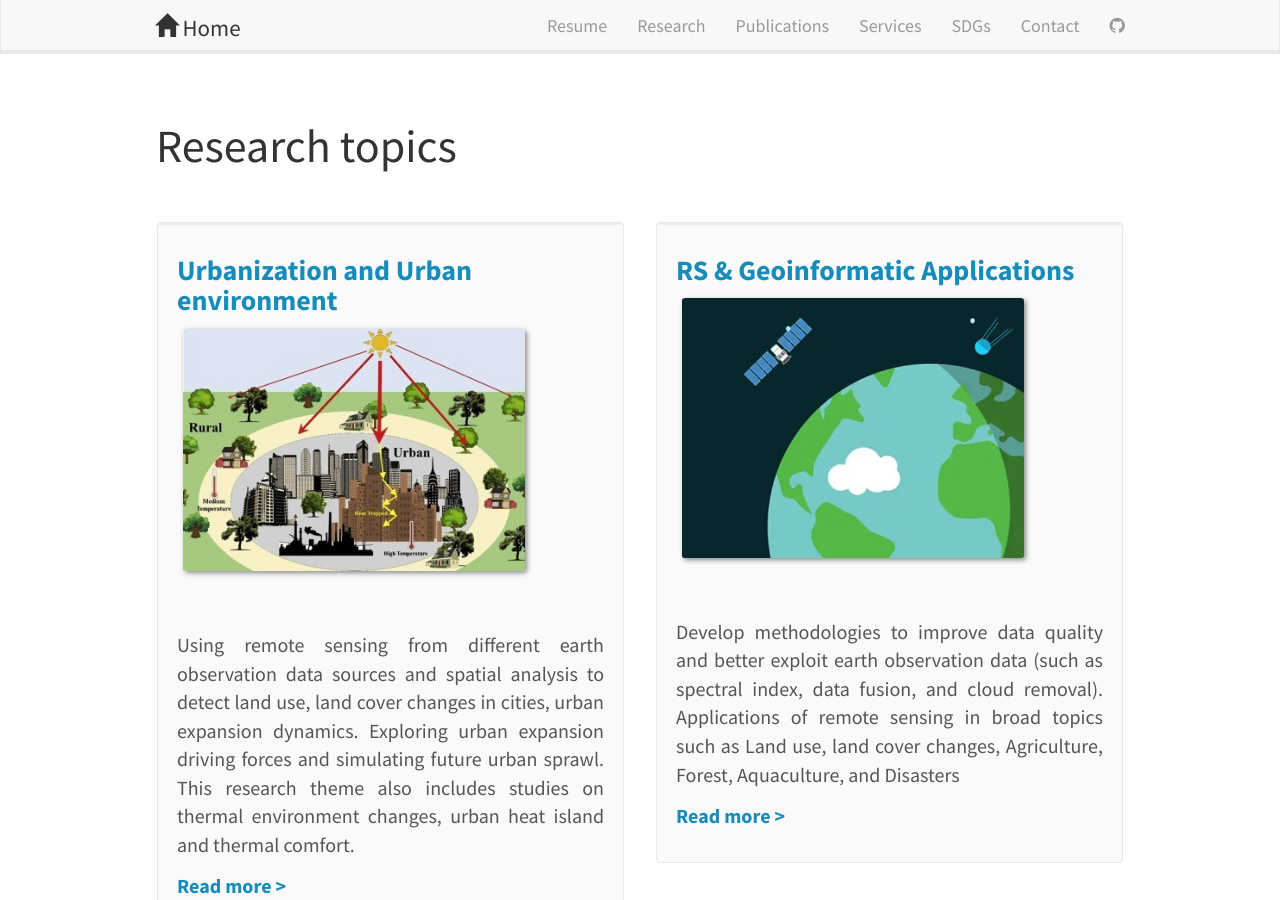
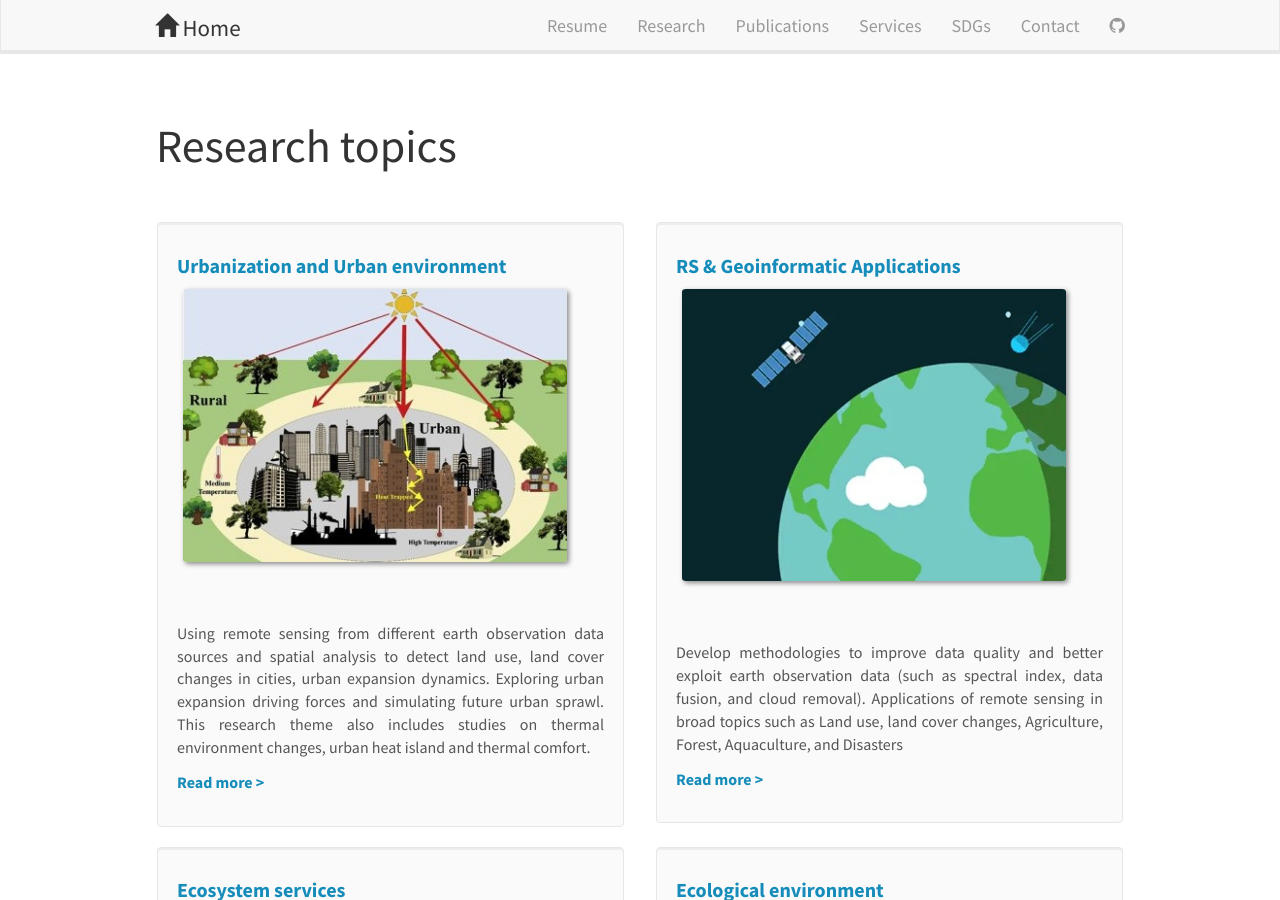
Before and after one commit to canng/cann, a Jekyll site: the page built from _pages/research_project.md, in a window 1280 px wide and 900 px high. Built offline with Jekyll 4.4.1, drawn with Linux system fonts in a browser that asks for light colours; nearby versions of some CDN libraries.

Commit message:
Update font size and image width in research project page

```diff
--- a/_pages/research_project.md
+++ b/_pages/research_project.md
@@ -25,17 +25,17 @@ permalink: /research_project/
 
 <div class="col-sm-6 clearfix">
  <div class="well">
- <h4 style="font-size:28px"><b><a href="{{ publi.link.url }}"><pubtit>{{ publi.title }}</pubtit></a></b></h4>
+ <h4 style="font-size:20px"><b><a href="{{ publi.link.url }}"><pubtit>{{ publi.title }}</pubtit></a></b></h4>
 
  <p><b><a href="{{ publi.link.url }}">
- <img src="{{ site.url }}{{ site.baseurl }}/images/pubpic/{{ publi.image }}" class="img-responsive" width="80%" />
+ <img src="{{ site.url }}{{ site.baseurl }}/images/pubpic/{{ publi.image }}" class="img-responsive" width="90%" />
  </a></b></p>
 
-  <p style="text-align:justify; font-size:20px">{{ publi.description }}</p>
+  <p style="text-align:justify; font-size:16px">{{ publi.description }}</p>
 
   <p><em>{{ publi.authors }}</em></p>
 
-  <p style="font-size:20px"><b><a href="{{ publi.link.url }}">{{ publi.link.display }}</a></b></p>
+  <p style="font-size:16px"><b><a href="{{ publi.link.url }}">{{ publi.link.display }}</a></b></p>
   <p class="text-danger"><b> {{ publi.news1 }}</b></p>
 
   <p> {{ publi.news2 }}</p>
@@ -81,7 +81,7 @@ permalink: /research_project/
 
 <div class="col-sm-6 clearfix">
  <div class="well"> <!--  well-lg >> no box    -->
- <p><a href="{{ publi.link.url }}"> <img src="{{ site.url }}{{ site.baseurl }}/images/projectpic/{{ publi.image }}" width="100%" /> </a></p>
+ <p><a href="{{ publi.link.url }}"> <img src="{{ site.url }}{{ site.baseurl }}/images/projectpic/{{ publi.image }}" width="90%" /> </a></p>
  <a href="{{ publi.link.url }}"> <pubtit>{{ publi.title }}</pubtit></a>
  <p>Period: {{ publi.period }}</p>
  <p>Funder: {{ publi.funder }}</p>
@@ -126,7 +126,7 @@ permalink: /research_project/
 
 <div class="col-sm-6 clearfix">
  <div class="well"> <!--  well-lg >> no box    -->
- <p><a href="{{ publi.link.url }}"><img src="{{ site.url }}{{ site.baseurl }}/images/projectpic/{{ publi.image }}" width="100%" /> </a></p>
+ <p><a href="{{ publi.link.url }}"><img src="{{ site.url }}{{ site.baseurl }}/images/projectpic/{{ publi.image }}" width="90%" /> </a></p>
  <a href="{{ publi.link.url }}"> <pubtit>{{ publi.title }}</pubtit></a>
  <p>Period: {{ publi.period }}</p>
  <p>Funder: {{ publi.funder }}</p>
```
